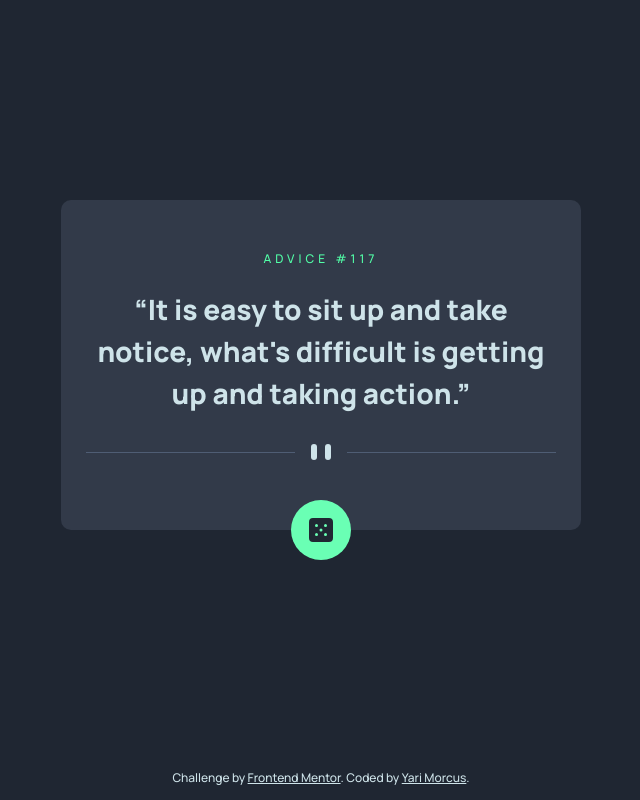
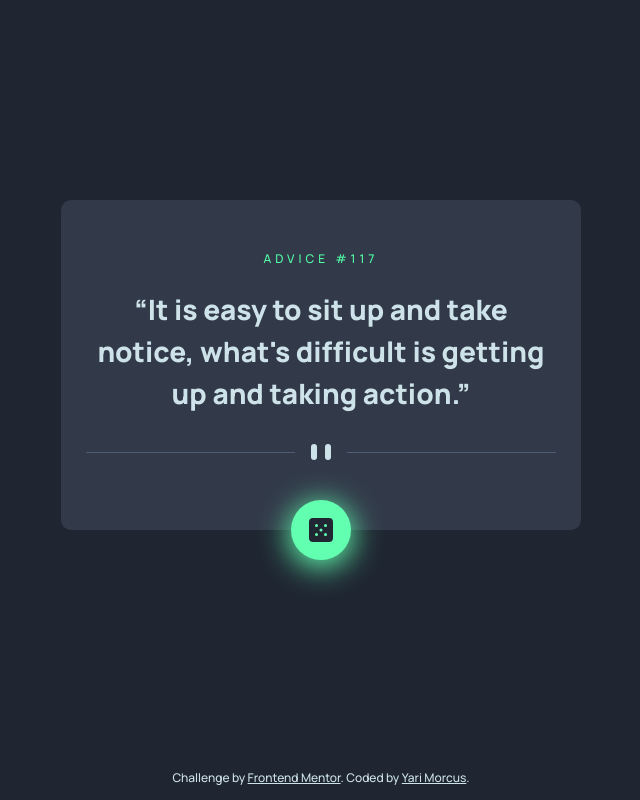
Before and after one commit to YariMorcus/advice-generator-app, a website built with Parcel: page src/index.html in a window 1280 px wide. In both pictures the pointer is over the button "Generate advice". Shown: the whole page, without its empty margins (319-959 px from the left). Built offline with nearby package versions, Linux system fonts and the light colour scheme.

Commit message:
Dice button hover: add glow effect

```diff
--- a/src/scss/components/_advice-generator.scss
+++ b/src/scss/components/_advice-generator.scss
@@ -57,10 +57,12 @@
     border: none;
     border-radius: 3rem;
     transform: translateX(-50%);
+    transition: box-shadow 0.5s ease-in-out;
 
     &:hover {
-      background: scale-color(v.$neon-green, $lightness: 14%)
+      background: scale-color(v.$neon-green, $lightness: 10%)
         url('../img/icon-dice.svg') center no-repeat;
+      box-shadow: 0 5px 30px 2px scale-color(v.$neon-green, $lightness: 10%);
     }
   }
 
```
